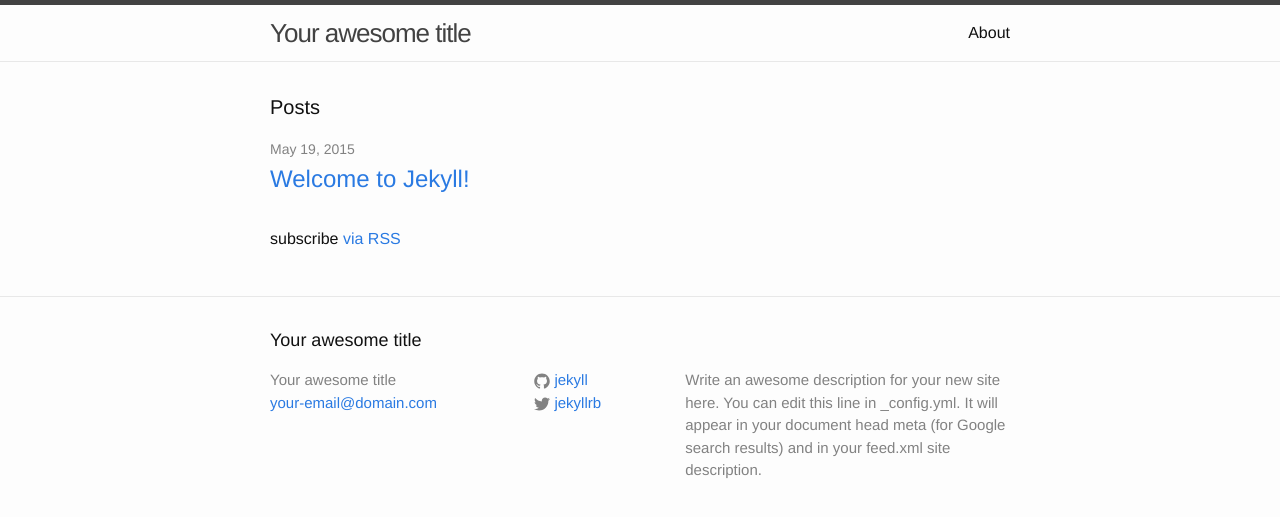
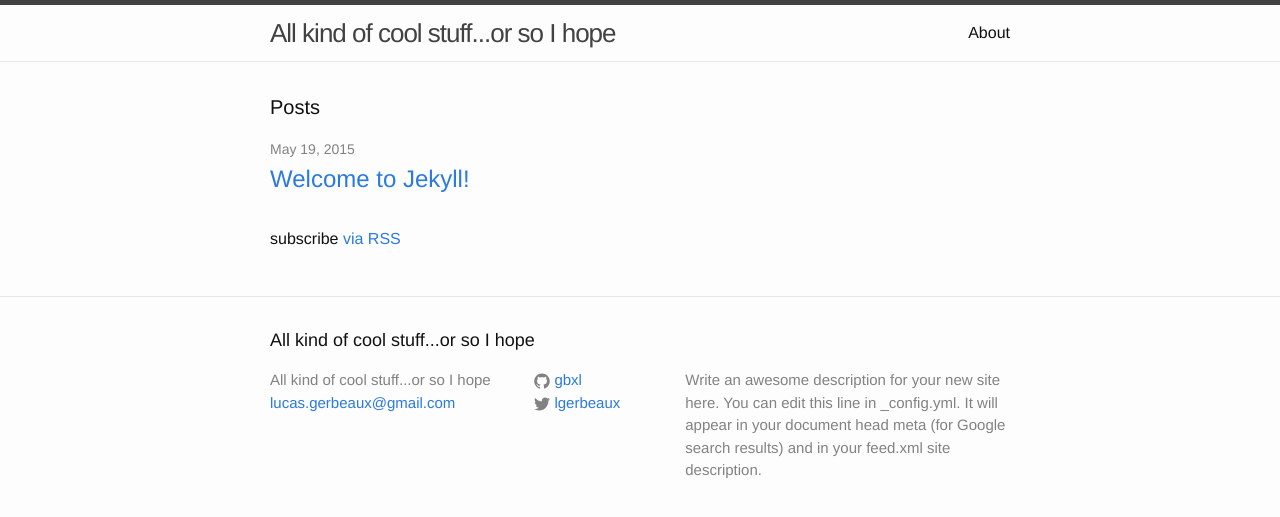
Before and after one commit to gbxl/gbxl.github.io, a Jekyll site: the page built from index.html, in a window 1280 px wide. Shown: the top 517 px of the page. Built offline with Jekyll 4.4.1, drawn with Linux system fonts in a browser that asks for light colours.

Commit message:
set up config

```diff
--- a/_config.yml
+++ b/_config.yml
@@ -1,14 +1,14 @@
 # Site settings
-title: Your awesome title
-email: your-email@domain.com
+title: All kind of cool stuff...or so I hope
+email: lucas.gerbeaux@gmail.com
 description: > # this means to ignore newlines until "baseurl:"
   Write an awesome description for your new site here. You can edit this
   line in _config.yml. It will appear in your document head meta (for
   Google search results) and in your feed.xml site description.
 baseurl: "" # the subpath of your site, e.g. /blog/
 url: "http://yourdomain.com" # the base hostname & protocol for your site
-twitter_username: jekyllrb
-github_username:  jekyll
+twitter_username: lgerbeaux
+github_username:  gbxl
 
 # Build settings
 markdown: kramdown
```
